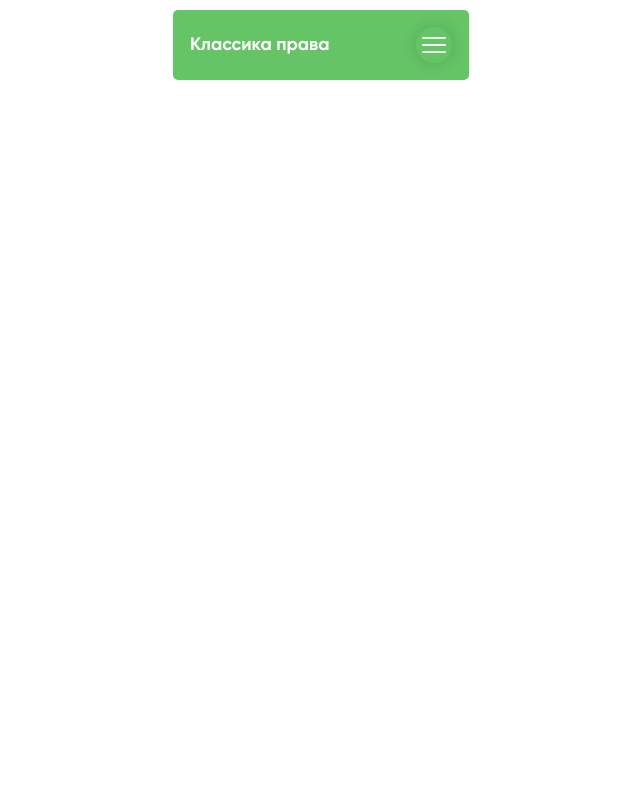
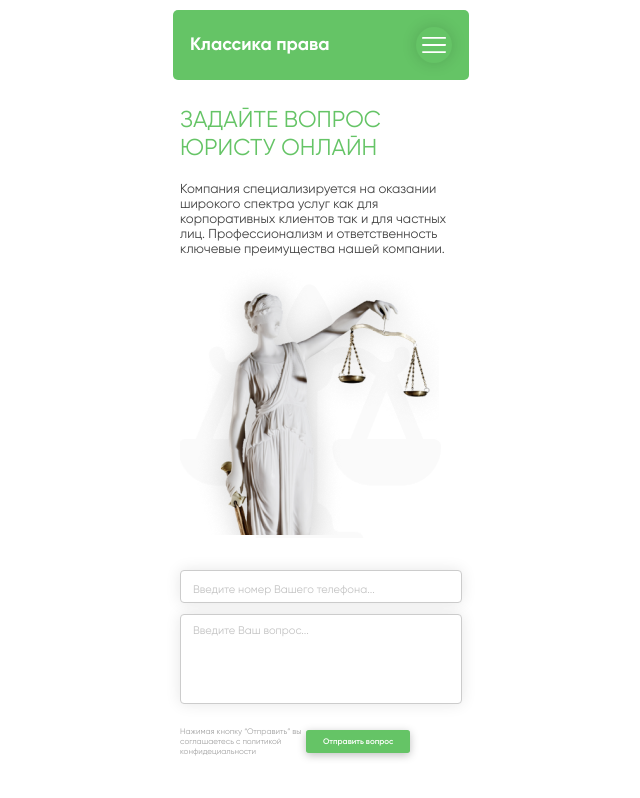
Before and after one commit to ViktoriiaPavlenko/classic-law, a plain HTML site: page index.html in a window 1280 px wide. Shown: the whole page, without its empty margins (319-959 px from the left). Drawn offline with Linux system fonts and the light colour scheme.

Commit message:
first section

```diff
--- a/index.html
+++ b/index.html
@@ -31,34 +31,38 @@
                         </svg>
                     </button>
                 </div>
-                <label class="menu__label">
-                    <input class="menu__input" type="text">
+                <div class="search">
+                    <label class="menu__label">
+                        <input class="menu__input" type="text">
+                    </label>
                     <button class="menu__search-btn" type="submit">
                         <svg class="menu__icon" width="18" height="18">
                             <use href="./images/sprite.svg#search"></use>
                         </svg>
                     </button>
-                </label>
+                </div>
                 <ul class="mobile-menu-nav">
                     <li class="mobile-menu-nav__item">
-                        <div class="mobile-menu-nav__wrapper" data-toggle-list>
-                            <h2 class="mobile-menu-nav__title">Компания</h2>
+                        <h2 class="mobile-menu-nav__title" data-toggle-list>Компания
                             <button class="open-button" type="button">
                                 <svg class="open-icon" width="12" height="12">
                                     <use href="./images/sprite.svg#open"></use>
                                 </svg>
-                                <!-- <svg class="close-icon" width="12" height="12">
-                                    <use href="./images/sprite.svg#close"></use>
-                                </svg> -->
                             </button>
-                        </div>
+                        </h2>
                         <ul class="submenu is-hidden" data-show-list>
                             <li class="submenu__item"><a class="submenu__link" href="#">Контакты</a></li>
                             <li class="submenu__item"><a class="submenu__link" href="#">О компании</a></li>
                         </ul>
                     </li>
                     <li class="mobile-menu-nav__item">
-                        <h2 class="mobile-menu-nav__title" data-toggle-list>Каталог</h2>
+                        <h2 class="mobile-menu-nav__title" data-toggle-list>Каталог
+                            <button class="open-button" type="button" data-toggle-list>
+                                <svg class="open-icon" width="12" height="12">
+                                    <use href="./images/sprite.svg#open"></use>
+                                </svg>
+                            </button>
+                        </h2>
                         <ul class="submenu is-hidden" data-show-list>
                             <li class="submenu__item"><a class="submenu__link" href="#">Оконные системы</a></li>
                             <li class="submenu__item"><a class="submenu__link" href="#">Фасадные системы</a></li>
@@ -119,13 +123,37 @@
             </div>
         </div>
     </header>
-    <!-- <main>
-        <section class="hero">
-            <h1 class="hero__title">Задайте вопрос юристу онлайн</h1>
-            <p>Компания специализируется на оказании широкого спектра услуг как для корпоративных клиентов так и для частных лиц.
-            Профессионализм и ответственность ключевые преимущества нашей компании.</p>
+    <main>
+        <section class="question-section">
+            <div class="question-section__container container">
+                <h2 class="question-section__title">Задайте вопрос юристу онлайн</h2>
+                <p class="question-section__text">Компания специализируется на оказании широкого спектра услуг как для корпоративных клиентов так и для частных лиц.
+                    Профессионализм и ответственность ключевые преимущества нашей компании.
+                </p>
+                <div class="themis-wrapper">
+                    <img src="./images/themis.png" alt="Фемида">
+                </div>
+                <form class="question-form" action="#" method="POST">
+                    <label class="question-form__label">
+                        <input class="question-form__input" type="tel" name="tel" placeholder="Введите номер Вашего телефона..." required>
+                    </label>
+                    <label class="question-form__label question-label">
+                        <textarea class="question-form__input question-form__textarea" name="comment" placeholder="Введите Ваш вопрос..." required></textarea>
+                    </label>
+                    <div class="question-form__checkbox-wrapper">
+                        <label class="question-form__checkbox">
+                            <input class="checkbox" type="checkbox" name="policy">
+                            <span class=""></span>
+                            <span class="checkbox-text">
+                                Нажимая кнопку “Отправить” вы соглашаетесь с политикой конфидециальности
+                            </span>
+                        </label>
+                        <button class="question-form__button" type="submit">Отправить вопрос</button>
+                    </div>
+                </form>
+            </div>
         </section>
-    </main> -->
+    </main>
     <script src="./js/menu.js"></script>
     <script src="./js/mobile-menu.js"></script>
 </body>
--- /dev/null
+++ b/sass/components/_question-form.scss
@@ -0,0 +1,72 @@
+.question-form {
+  display: flex;
+  flex-direction: column;
+}
+.question-form__label:first-child {
+  margin-bottom: 11px;
+}
+.question-label {
+  margin-bottom: 19px;
+}
+.question-form__input {
+  width: 100%;
+  height: 33px;
+  padding: 10px 12px;
+  border: 0.8px solid #cccccc;
+  box-shadow: 0px 0px 15px rgba(0, 0, 0, 0.1);
+  border-radius: 4px;
+}
+.question-form__input:hover,
+.question-form__input:focus {
+  border: 1px solid $green-color;
+  outline: none;
+}
+.question-form__input::placeholder {
+  font-family: $gilroy-ff;
+  font-size: 11px;
+  line-height: 1.18;
+
+  color: $third-text-color;
+}
+.question-form__textarea {
+  height: 90px;
+  resize: none;
+}
+.question-form__checkbox-wrapper {
+  display: flex;
+  align-items: center;
+}
+.question-form__checkbox {
+  display: flex;
+  align-items: center;
+}
+.checkbox {
+  position: absolute;
+  width: 1px;
+  height: 1px;
+  margin: -1px;
+  border: 0;
+  padding: 0;
+  clip: rect(0 0 0 0);
+  overflow: hidden;
+}
+.checkbox-text {
+  width: 126px;
+  font-family: $gilroy-ff;
+  font-size: 8px;
+  line-height: 1.25;
+
+  color: $fourth-text-color;
+}
+.question-form__button {
+  padding: 7px 17px;
+  border: none;
+  font-family: $gilroy-ff;
+  font-weight: 600;
+  font-size: 8px;
+  line-height: 1.1;
+  color: $white-color;
+  background: $green-color;
+  box-shadow: 0px 2.2px 8.3px rgba(0, 0, 0, 0.25);
+  border-radius: 2.7px;
+}
--- a/sass/layout/_mobile-menu.scss
+++ b/sass/layout/_mobile-menu.scss
@@ -32,17 +32,18 @@
 .menu__close-icon {
   fill: $white-color;
 }
+.search {
+  position: absolute;
+  width: 270px;
+  top: 80px;
+}
 .menu__label {
-  position: absolute;
-  top: 80px;
-  width: 270px;
   background: $white-color;
   box-shadow: 0px 0px 15px $shadow-color;
   border-radius: 10px;
   border: none;
 }
 .menu__input {
-  position: relative;
   width: 100%;
   height: 35px;
   padding-top: 7px;
@@ -72,11 +73,7 @@
 .mobile-menu-nav__item:not(:last-child) {
   margin-bottom: 15px;
 }
-.mobile-menu-nav__wrapper {
-  display: flex;
-}
 .mobile-menu-nav__title {
-  margin-right: 8px;
   font-family: $gilroy-ff;
   font-weight: 400;
   font-size: 16px;
@@ -90,15 +87,11 @@
   border: none;
   background-color: $green-color;
   cursor: pointer;
+  pointer-events: none;
 }
 .open-icon {
   fill: $secondary-green-color;
 }
-// .close-icon {
-//   opacity: 0;
-//   visibility: hidden;
-//   fill: $secondary-green-color;
-// }
 .submenu {
   margin-top: 10px;
   margin-bottom: 19px;
@@ -136,7 +129,7 @@
 }
 .menu__submit-button {
   margin-bottom: 28px;
-  padding: 16px 66px 14px;
+  padding: 16px 70px 14px;
   border: 2px solid $white-color;
   border-radius: 5px;
   cursor: pointer;
@@ -177,7 +170,7 @@
 .registration-wrapper__item::after {
   position: absolute;
   right: -12px;
-  bottom: 7px;
+  bottom: 8px;
   display: block;
   content: '';
   width: 12px;
--- /dev/null
+++ b/sass/layout/_question.scss
@@ -0,0 +1,30 @@
+.question-section__container {
+  padding: 26px 19px 22px;
+}
+.question-section__title {
+  margin-bottom: 20px;
+  font-family: $gilroy-ff;
+  font-weight: normal;
+  font-size: 23px;
+  line-height: 1.22;
+  text-transform: uppercase;
+
+  color: $green-color;
+}
+.question-section__text {
+  font-family: $gilroy-ff;
+  font-style: normal;
+  font-weight: normal;
+  font-size: 13px;
+  line-height: 1.15;
+
+  color: $secondary-text-color;
+}
+.themis-wrapper {
+  margin-bottom: 32px;
+  background-image: url(../../images/scales.png);
+  background-repeat: no-repeat;
+  background-position: center;
+  background-position-x: -12%;
+  background-position-y: 156%;
+}
--- a/sass/main.scss
+++ b/sass/main.scss
@@ -6,3 +6,5 @@
 @import './components/button';
 @import './layout/header';
 @import './layout/mobile-menu';
+@import './layout/question';
+@import './components/question-form';
```
Also changed, not shown: css/main.css, css/main.min.css, images/scales.png (added), images/themis.png (added), 2 other files.
